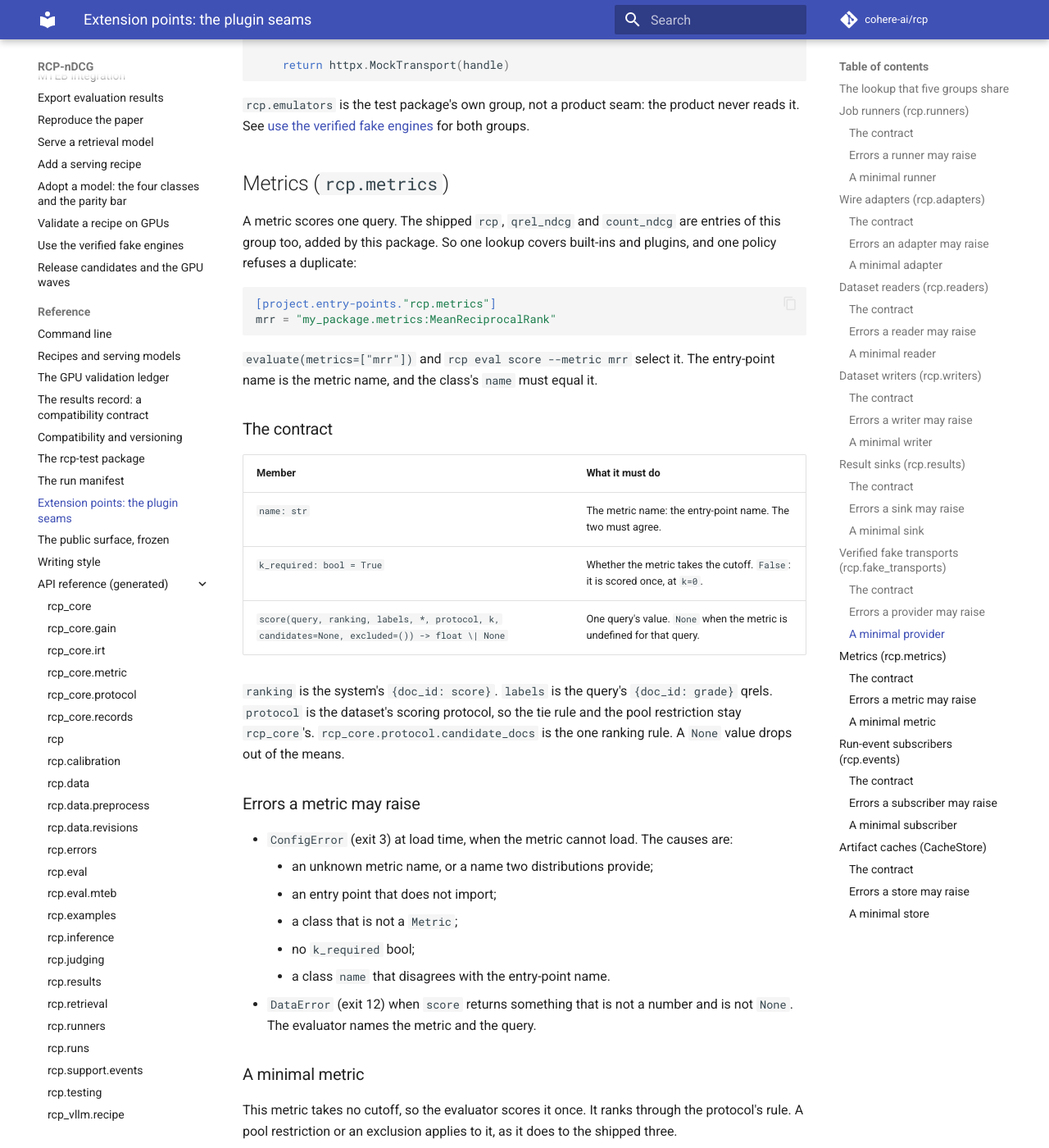
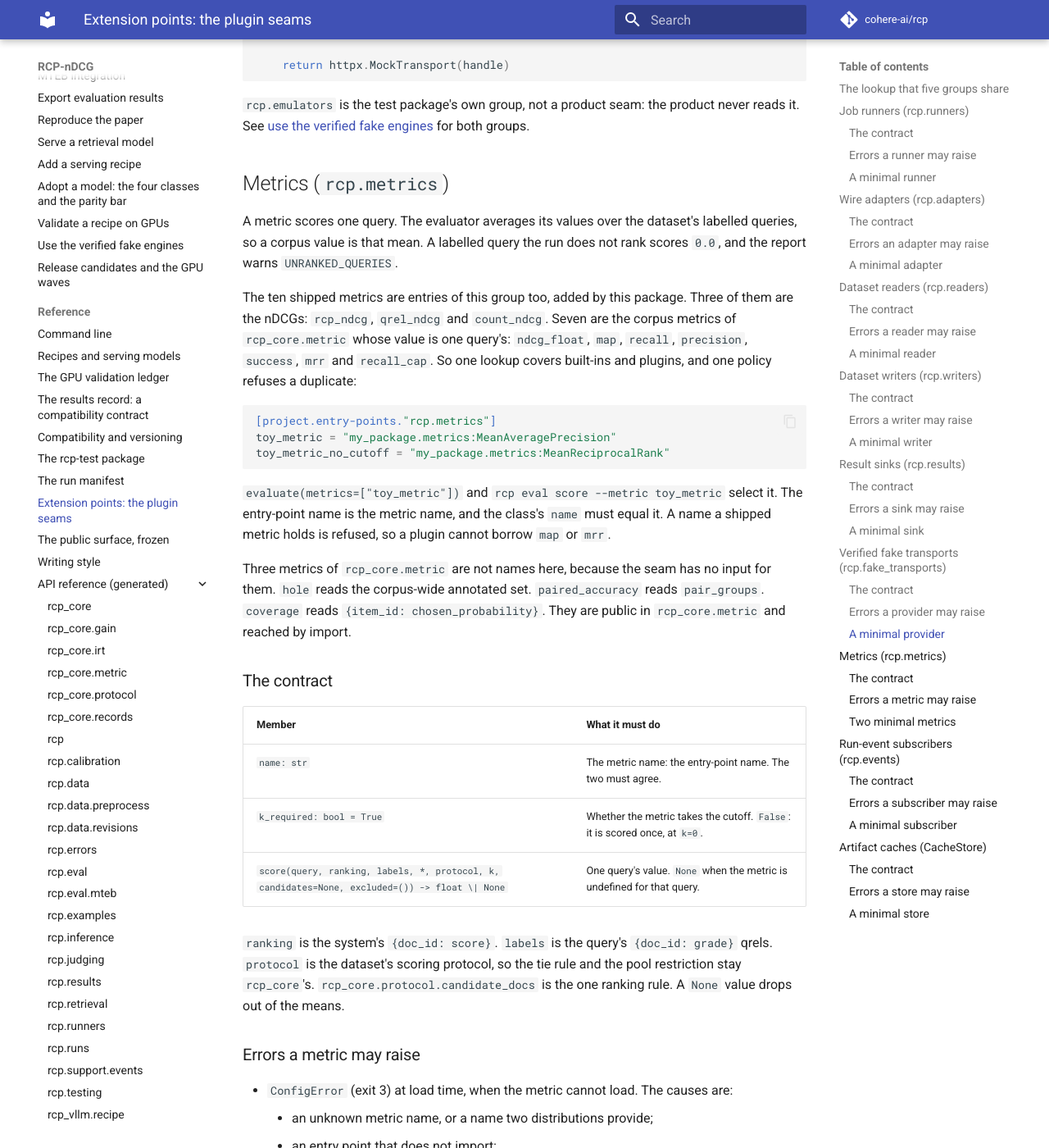
Before and after one commit to cohere-ai/rcp-ndcg, an MkDocs documentation site: the page built from docs/reference/extension-points.md, in a window 1280 px wide and 1400 px high, scrolled down 13232 px. Shown: the whole window at 82% size. Built offline with MkDocs 1.6.1 and Material for MkDocs 9.7.7, drawn with Linux system fonts in a browser that asks for light colours; comment, search, counter and statistics services are not loaded; some of the changed text lies outside the part shown.

Commit message:
docs(reference): the metric plugin example shows both k_required values
The extension-points page is what a third party copies from, so it now defines
two metrics: one that takes the cutoff and one that takes none. Their names are
plainly not metrics, because a name a shipped metric holds is refused by the
duplicate-name policy. The page also names the ten shipped metrics, states that
a metric scores one query, and says which three are public only in
`rcp_core.metric`.

````diff
--- a/docs/reference/extension-points.md
+++ b/docs/reference/extension-points.md
@@ -507,16 +507,28 @@
 
 ## Metrics (`rcp.metrics`)
 
-A metric scores one query. The shipped `rcp`, `qrel_ndcg` and `count_ndcg` are entries of this group too, added
-by this package. So one lookup covers built-ins and plugins, and one policy refuses a duplicate:
+A metric scores one query. The evaluator averages its values over the dataset's labelled queries, so a corpus
+value is that mean. A labelled query the run does not rank scores `0.0`, and the report warns
+`UNRANKED_QUERIES`.
+
+The ten shipped metrics are entries of this group too, added by this package. Three of them are the nDCGs:
+`rcp_ndcg`, `qrel_ndcg` and `count_ndcg`. Seven are the corpus metrics of `rcp_core.metric` whose value is one
+query's: `ndcg_float`, `map`, `recall`, `precision`, `success`, `mrr` and `recall_cap`. So one lookup covers
+built-ins and plugins, and one policy refuses a duplicate:
 
 ```toml
 [project.entry-points."rcp.metrics"]
-mrr = "my_package.metrics:MeanReciprocalRank"
+toy_metric = "my_package.metrics:MeanAveragePrecision"
+toy_metric_no_cutoff = "my_package.metrics:MeanReciprocalRank"
 ```
 
-`evaluate(metrics=["mrr"])` and `rcp eval score --metric mrr` select it. The entry-point name is the metric name,
-and the class's `name` must equal it.
+`evaluate(metrics=["toy_metric"])` and `rcp eval score --metric toy_metric` select it. The entry-point name is
+the metric name, and the class's `name` must equal it. A name a shipped metric holds is refused, so a plugin
+cannot borrow `map` or `mrr`.
+
+Three metrics of `rcp_core.metric` are not names here, because the seam has no input for them. `hole` reads the
+corpus-wide annotated set. `paired_accuracy` reads `pair_groups`. `coverage` reads
+`{item_id: chosen_probability}`. They are public in `rcp_core.metric` and reached by import.
 
 ### The contract
 
@@ -541,10 +553,11 @@
 - `DataError` (exit 12) when `score` returns something that is not a number and is not `None`. The evaluator
   names the metric and the query.
 
-### A minimal metric
+### Two minimal metrics
 
-This metric takes no cutoff, so the evaluator scores it once. It ranks through the protocol's rule. A pool
-restriction or an exclusion applies to it, as it does to the shipped three.
+The first takes the cutoff, so the evaluator scores it at every requested `k`. The second takes none, so it is
+scored once, at `k=0`. Both rank through the protocol's rule. A pool restriction or an exclusion applies to
+them, as it does to the shipped ten.
 
 ```python
 from collections.abc import Collection, Mapping, Sequence
@@ -554,10 +567,51 @@
 from rcp.eval import Metric
 
 
+def _ranked(
+    query: str,
+    ranking: Mapping[str, float],
+    *,
+    protocol: Protocol,
+    candidates: Sequence[str] | None,
+    excluded: Collection[str],
+) -> list[str]:
+    """The protocol's entering documents, best first."""
+    return candidate_docs(protocol, ranking, candidates=candidates, excluded=excluded, query_id=query)
+
+
+class MeanAveragePrecision(Metric):
+    """MAP@k: the mean of the precisions at every relevant rank, over the query's positives."""
+
+    name = "toy_metric"
+    k_required = True
+
+    def score(
+        self,
+        query: str,
+        ranking: Mapping[str, float],
+        labels: Mapping[str, float],
+        *,
+        protocol: Protocol,
+        k: int,
+        candidates: Sequence[str] | None = None,
+        excluded: Collection[str] = (),
+    ) -> float | None:
+        relevant = {doc_id for doc_id, grade in labels.items() if grade > 0}
+        if not relevant:
+            return None
+        ranked = _ranked(query, ranking, protocol=protocol, candidates=candidates, excluded=excluded)
+        hits, total = 0, 0.0
+        for rank, doc_id in enumerate(ranked[:k], start=1):
+            if doc_id in relevant:
+                hits += 1
+                total += hits / rank
+        return total / len(relevant)
+
+
 class MeanReciprocalRank(Metric):
-    """The reciprocal rank of the first document with a positive grade."""
+    """The reciprocal rank of the first document with a positive grade; it takes no cutoff."""
 
-    name = "mrr"
+    name = "toy_metric_no_cutoff"
     k_required = False
 
     def score(
@@ -572,11 +626,14 @@
         excluded: Collection[str] = (),
     ) -> float | None:
         relevant = {doc_id for doc_id, grade in labels.items() if grade > 0}
-        ranked = candidate_docs(protocol, ranking, candidates=candidates, excluded=excluded, query_id=query)
+        ranked = _ranked(query, ranking, protocol=protocol, candidates=candidates, excluded=excluded)
         ranks = [rank for rank, doc_id in enumerate(ranked, start=1) if doc_id in relevant]
         return 1.0 / min(ranks) if ranks else None
 
 
+assert MeanAveragePrecision().score(
+    "q1", {"d1": 2.0, "d2": 1.0}, {"d1": 1.0, "d2": 1.0}, protocol=PROTOCOLS["plain"], k=2
+) == 1.0  # both relevant documents are ranked first and second
 assert MeanReciprocalRank().score(
     "q1", {"d1": 2.0, "d2": 1.0}, {"d2": 1.0}, protocol=PROTOCOLS["plain"], k=0
 ) == 0.5  # the only relevant document is ranked second
````
